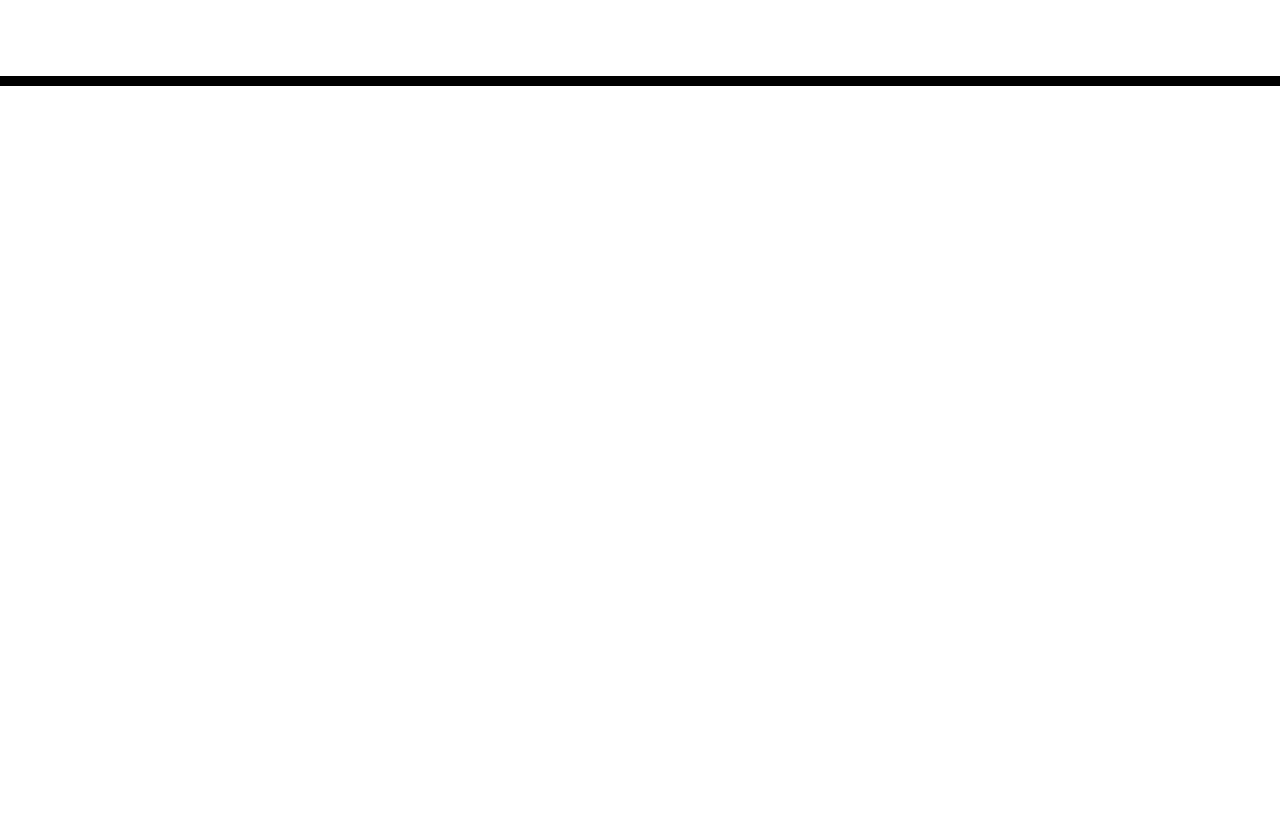
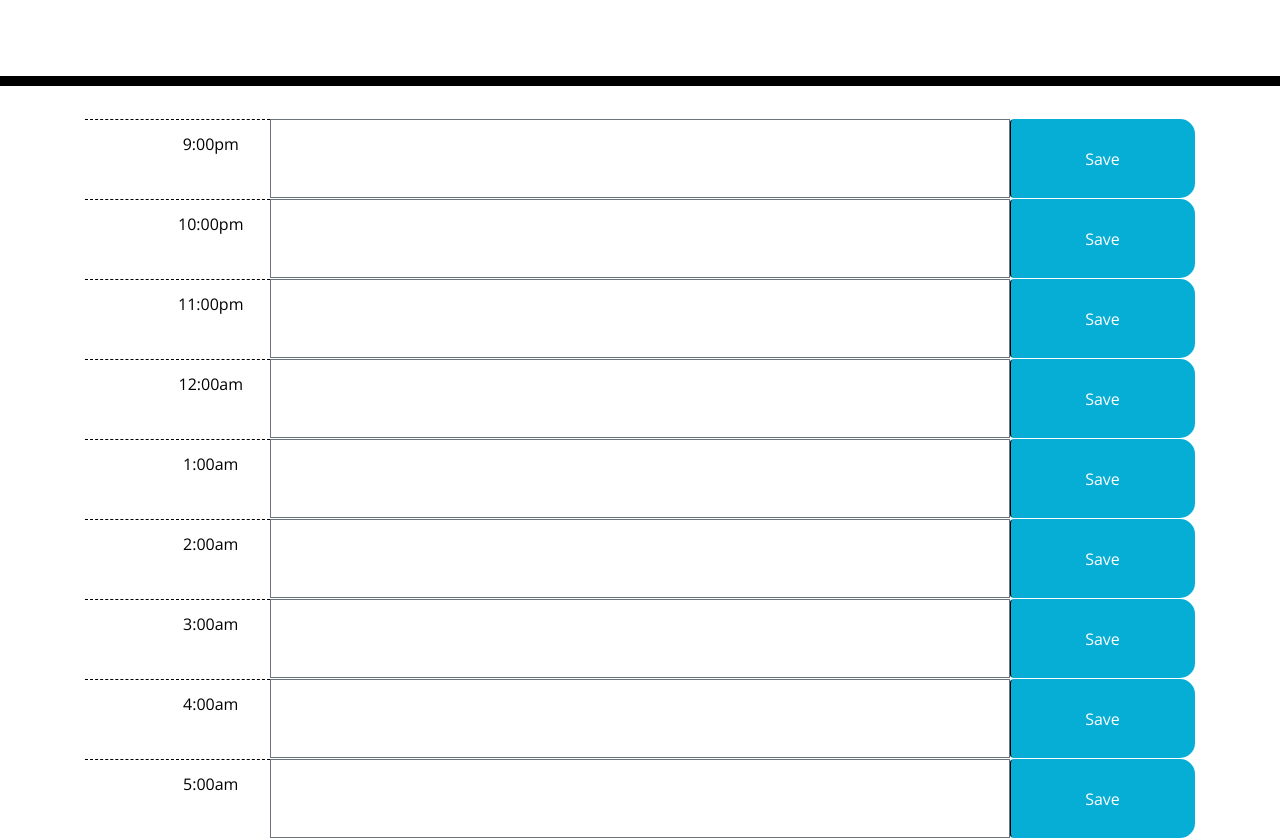
Before and after one commit to norman27inds/WhatareWedoingtoday, a plain HTML site: page assets/index.html in a window 1280 px wide. Shown: the part 182-1020 px from the top of the page. Before the commit the page ends 800 px from the top, so only its background shows below. Drawn offline with nearby package versions, Linux system fonts and the light colour scheme; files that its build step writes are made by us from their sources.

Commit message:
added time blocks, and text area's, and save btn

```diff
--- a/assets/index.html
+++ b/assets/index.html
@@ -19,19 +19,83 @@
       href="https://fonts.googleapis.com/css?family=Open+Sans&display=swap"
       rel="stylesheet"
     />
-    <link rel="stylesheet" href="assets/style.css" />
+    <link rel="stylesheet" href="style.css" />
     <title>Work Day Scheduler</title>
   </head>
 
   <body>
     <header class="jumbotron">
-      <h1 class="display-3">Work Day Scheduler</h1>
+      <h1 class="display-3">What Are We Doing Today?</h1>
       <p class="lead">A simple calendar app for scheduling your work day</p>
       <p id="currentDay" class="lead"></p>
     </header>
     <div class="container">
       <!-- Timeblocks go here -->
-
+      <div class="container">
+        <div id="hour-9" class="row time-block">
+            <div class="col-md-2 hour">
+                9:00pm
+            </div>
+            <textarea class="col-md-8 input-area border border-secondary"></textarea>
+            <button class="btn saveBtn col-md-2">Save</button>
+        </div>
+        <div id="hour-10" class="row time-block">
+            <div class="col-md-2 hour">
+                10:00pm
+            </div>
+            <textarea class="col-md-8 input-area border border-secondary"></textarea>
+            <button class="btn saveBtn col-md-2">Save</button>
+        </div>
+        <div id="hour-11" class="row time-block">
+            <div class="col-md-2 hour">
+                11:00pm
+            </div>
+            <textarea class="col-md-8 input-area border border-secondary"></textarea>
+            <button class="btn saveBtn col-md-2">Save</button>
+        </div>
+        <div id="hour-12" class="row time-block">
+            <div class="col-md-2 hour">
+                12:00am
+            </div>
+            <textarea class="col-md-8 input-area border border-secondary"></textarea>
+            <button class="btn saveBtn col-md-2">Save</button>
+        </div>
+        <div id="hour-13" class="row time-block">
+            <div class="col-md-2 hour">
+                1:00am
+            </div>
+            <textarea class="col-md-8 input-area border border-secondary"></textarea>
+            <button class="btn saveBtn col-md-2">Save</button>
+        </div>
+        <div id="hour-14" class="row time-block">
+            <div class="col-md-2 hour">
+                2:00am
+            </div>
+            <textarea class="col-md-8 input-area border border-secondary"></textarea>
+            <button class="btn saveBtn col-md-2">Save</button>
+        </div>
+        <div id="hour-15" class="row time-block">
+            <div class="col-md-2 hour">
+                3:00am
+            </div>
+            <textarea class="col-md-8 input-area border border-secondary"></textarea>
+            <button class="btn saveBtn col-md-2">Save</button>
+        </div>
+        <div id="hour-16" class="row time-block">
+            <div class="col-md-2 hour">
+                4:00am
+            </div>
+            <textarea class="col-md-8 input-area border border-secondary"></textarea>
+            <button class="btn saveBtn col-md-2">Save</button>
+        </div>
+        <div id="hour-17" class="row time-block">
+            <div class="col-md-2 hour">
+                5:00am
+            </div>
+            <textarea class="col-md-8 input-area border border-secondary"></textarea>
+            <button class="btn saveBtn col-md-2">Save</button>
+        </div>
+      </div>
     </div>
 
 
```
